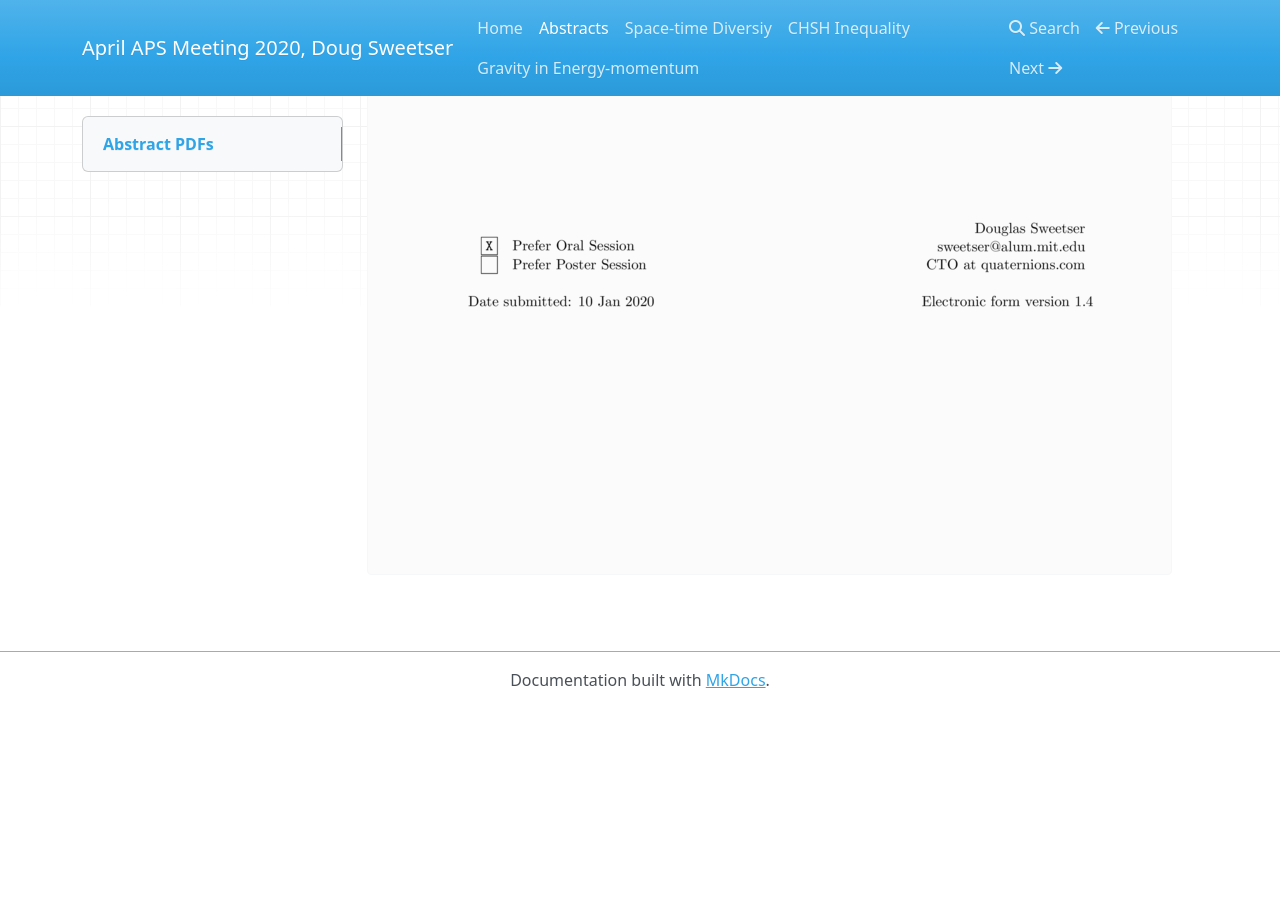
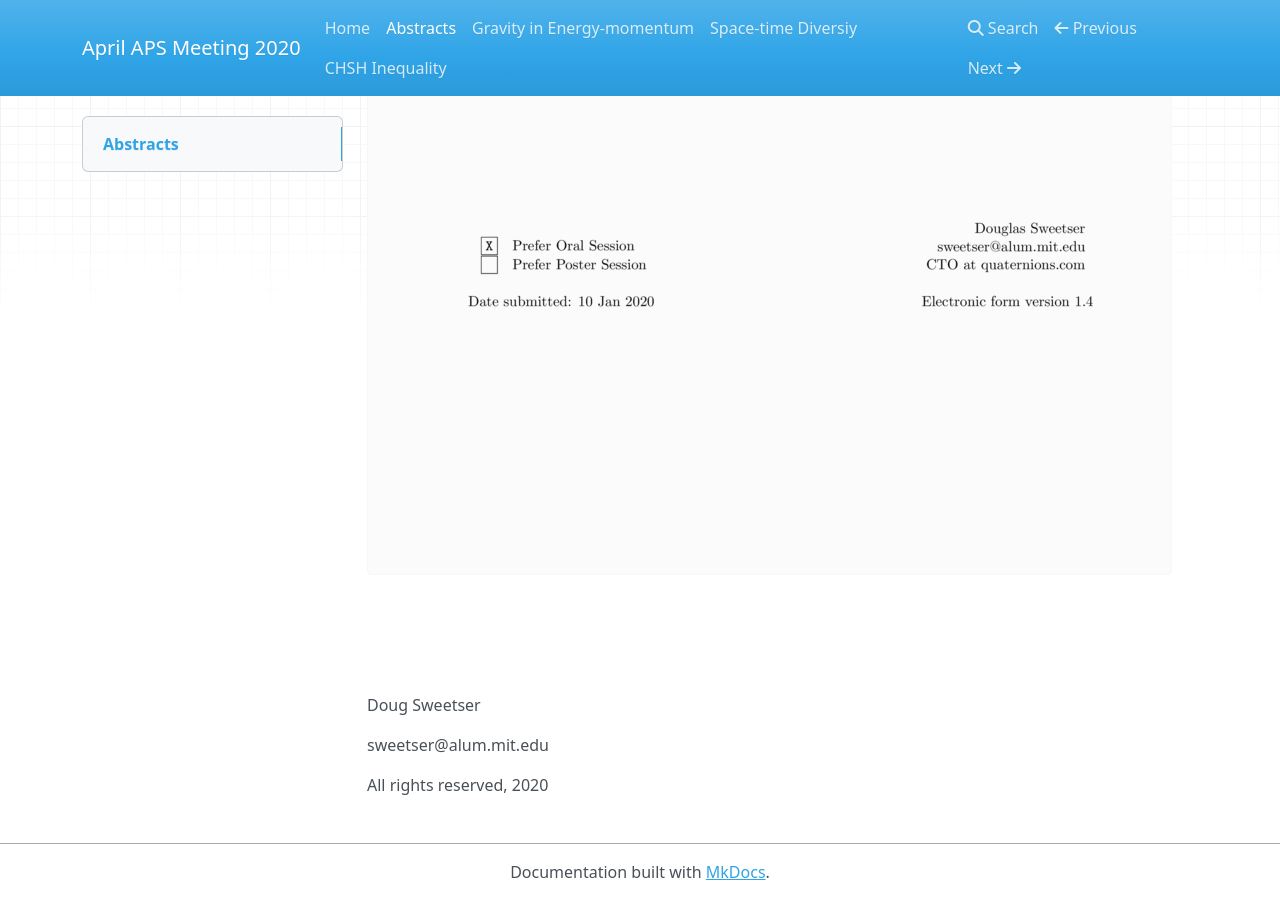
Before and after one commit to dougsweetser/APS_Meeting_April_2020, an MkDocs documentation site: the page built from docs/Abstracts/abstracts.md, in a window 1280 px wide and 900 px high, scrolled down 3276 px. Built offline with MkDocs 1.6.1, drawn with Linux system fonts in a browser that asks for light colours; nearby versions of some CDN libraries; before the commit the page ends 3984 px from its top, so only the background shows below that; some of the changed text lies outside the part shown.

Commit message:
Made the site visually more consistent.

```diff
--- a/docs/Abstracts/abstracts.md
+++ b/docs/Abstracts/abstracts.md
@@ -1,13 +1,23 @@
-# Abstract PDFs
+# Abstracts
 
-PDF: [The Diversity of Time's Relationship with Space using Quaternions](CHSH_inequality_with_quaternion_series_QM.pdf)
+[The Diversity of Time's Relationship with Space using Quaternions](CHSH_inequality_with_quaternion_series_QM.pdf)
 
-PDF: [The CHSH Inequality of Quaternion Series Quantum Mechanics](diversity_of_times_relationship_with_space.pdf)
+[The CHSH Inequality of Quaternion Series Quantum Mechanics](diversity_of_times_relationship_with_space.pdf)
 
-PDF: [Special Relativity in Space-Time and Gravity in its Tangent Space Energy-Momentum](gravity_in_energy-momentum.pdf)
+[Special Relativity in Space-Time and Gravity in its Tangent Space Energy-Momentum](gravity_in_energy-momentum.pdf)
 
 ![](diversity-1000.png)
 
 ![](CHSH-1000.png)
 
 ![](gravity-1000.png)
+
+
+<br>
+<br>
+<br>
+Doug Sweetser
+
+sweetser@alum.mit.edu
+
+All rights reserved, 2020
--- a/mkdocs.yml
+++ b/mkdocs.yml
@@ -1,8 +1,8 @@
-site_name: April APS Meeting 2020, Doug Sweetser
+site_name: April APS Meeting 2020
 
 nav:
     - Home: index.md
     - Abstracts: Abstracts/abstracts.md
+    - Gravity in Energy-momentum: gravity/gravity.md
     - Space-time Diversiy: diversity/diversity.md
     - CHSH Inequality: CHSH/CHSH.md
-    - Gravity in Energy-momentum: gravity/gravity.md
```
Also changed, not shown: docs/CHSH/CHSH.md (+18 -5 lines), docs/diversity/diversity.md (+13 -3 lines), docs/gravity/gravity.md (+10 -3 lines), docs/index.md (+11 -2 lines).
